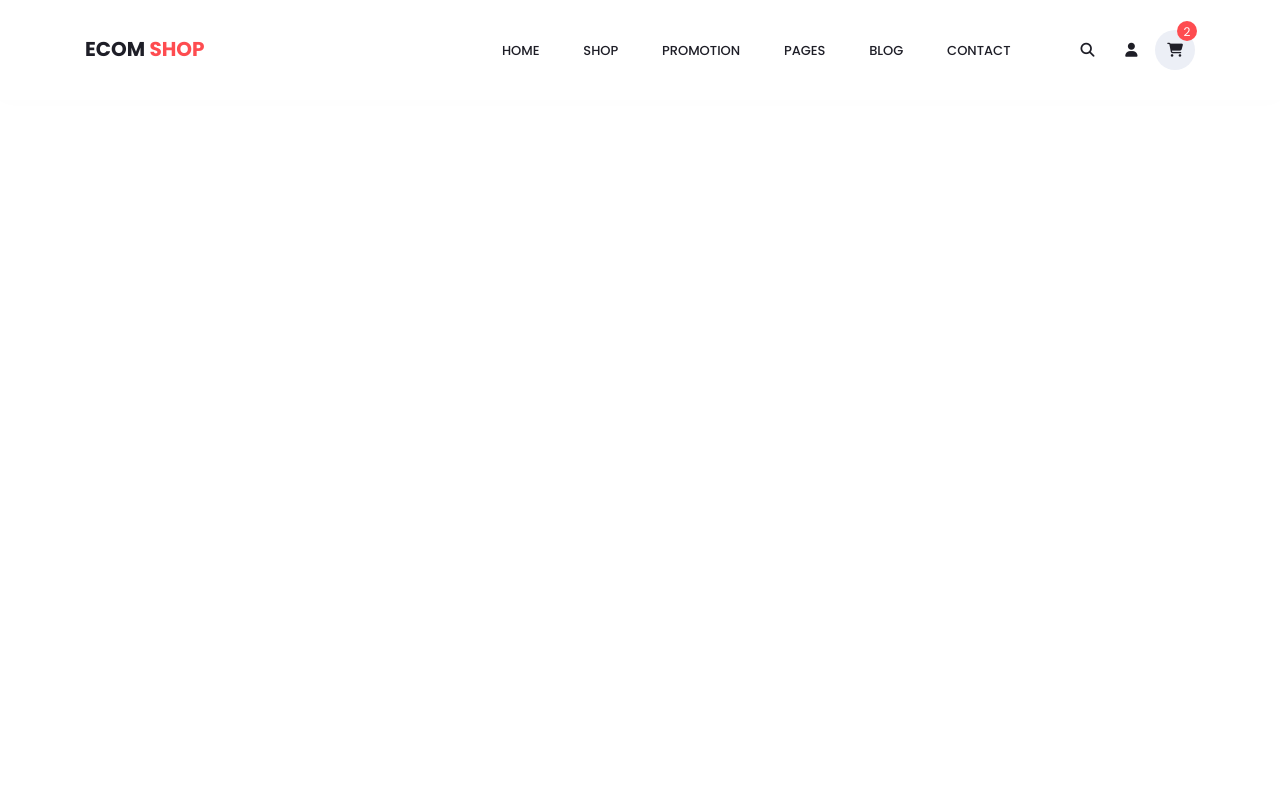
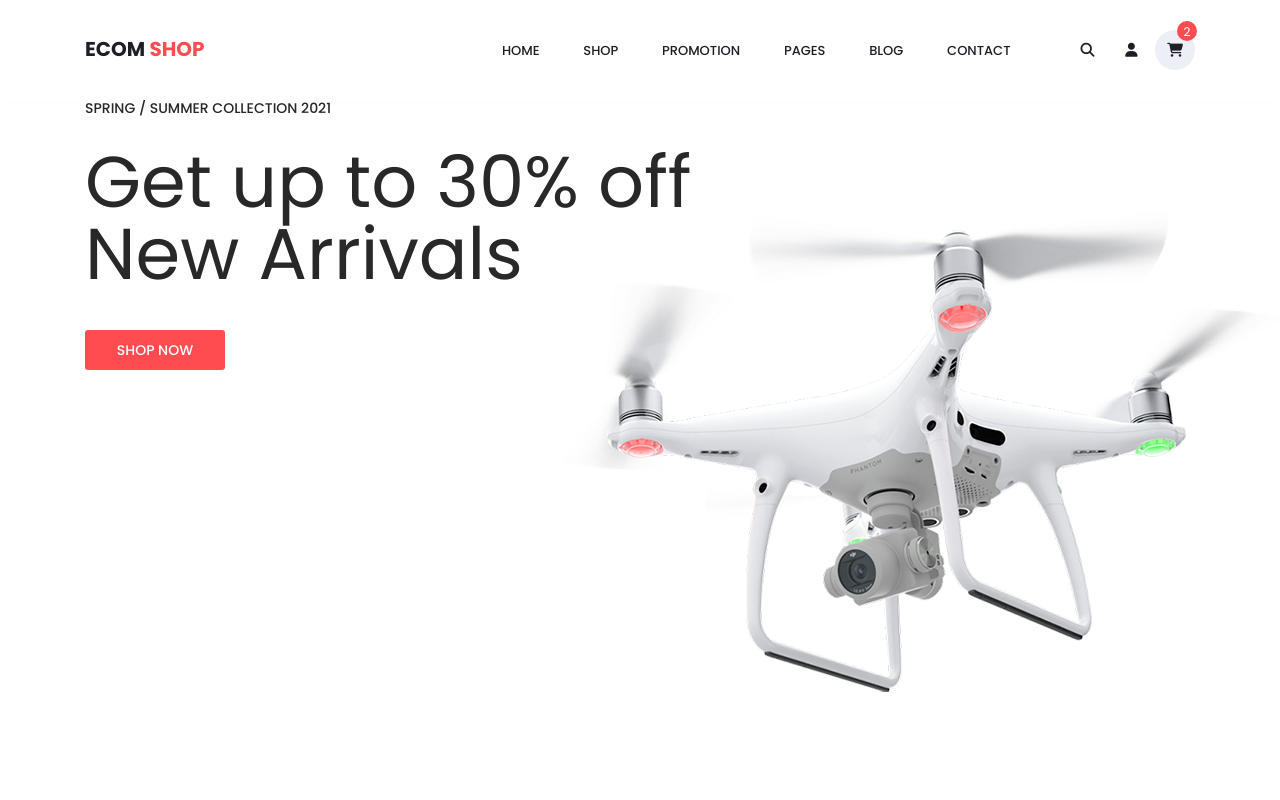
Before and after one commit to pustian-rafiq/Ecom-Design, a plain HTML site: page index.html in a window 1280 px wide. Drawn offline with nearby package versions, Linux system fonts and the light colour scheme.

Commit message:
add slider

```diff
--- a/css/style.css
+++ b/css/style.css
@@ -194,3 +194,55 @@ h1,h2,h3,h4,h5,h6{
 .logo_container a span{
 	color: #fe4c50;
 }
+
+/* 3.3 Slider */
+
+.main_slider{
+	width: 100%;
+	height: 700px;
+	background-repeat: no-repeat;
+	background-position: center right;
+	margin-top: 100px;
+
+}
+.main_slider_content{
+	width: 60%;
+}
+.main_slider_content h6{
+	font-weight: 500;
+	text-transform: uppercase;
+	margin-bottom: 29px;
+}
+.main_slider_content h1{
+	font-weight: 400;
+	line-height: 1;
+}
+.red_btn{
+	display: inline-flex;
+	flex-direction: column;
+	justify-content: center;
+	align-items: center;
+	width: auto;
+	height: 40px;
+	background: #fe4c50;
+	border-radius: 3px;
+	transition: all 0.3s ease;
+}
+.red_btn a{
+	display: block;
+	color: #ffffff;
+	text-transform: uppercase;
+	font-size: 14px;
+	font-weight: 500;
+	text-align: center;
+	line-height: 40px;
+	width: 100%;
+}
+.red_btn:hover{
+	 background: #fe7c7f;
+
+}
+.shop_now_btn{
+	width: 140px;
+	margin-top: 32px;
+}
--- a/index.html
+++ b/index.html
@@ -74,12 +74,28 @@
       </div>
 
     </header>
+<!--Header Section End -->
 
+ <!-- Slider Section Start -->
 
-    <!--Header Section End -->
-    <!-- Slider Section Start -->
+ <div class="main_slider" style="background-image: url(images/slider.png);">
+  <div class="container fill_hight">
+    <div class="row align-items-center fill_hight">
+      <div class="col">
+        <div class="main_slider_content">
+          <h6>Spring / Summer Collection 2021</h6>
+          <h1>Get up to 30% off New Arrivals</h1>
+          <div class="red_btn shop_now_btn"><a href="#">Shop now</a></div>
 
+        </div>
 
+      </div>
+
+    </div>
+
+  </div>
+
+ </div>
 
 
   <!-- Slider Section End -->
```
Also changed, not shown: images/slider.png (renamed from images/slider-img.png).
